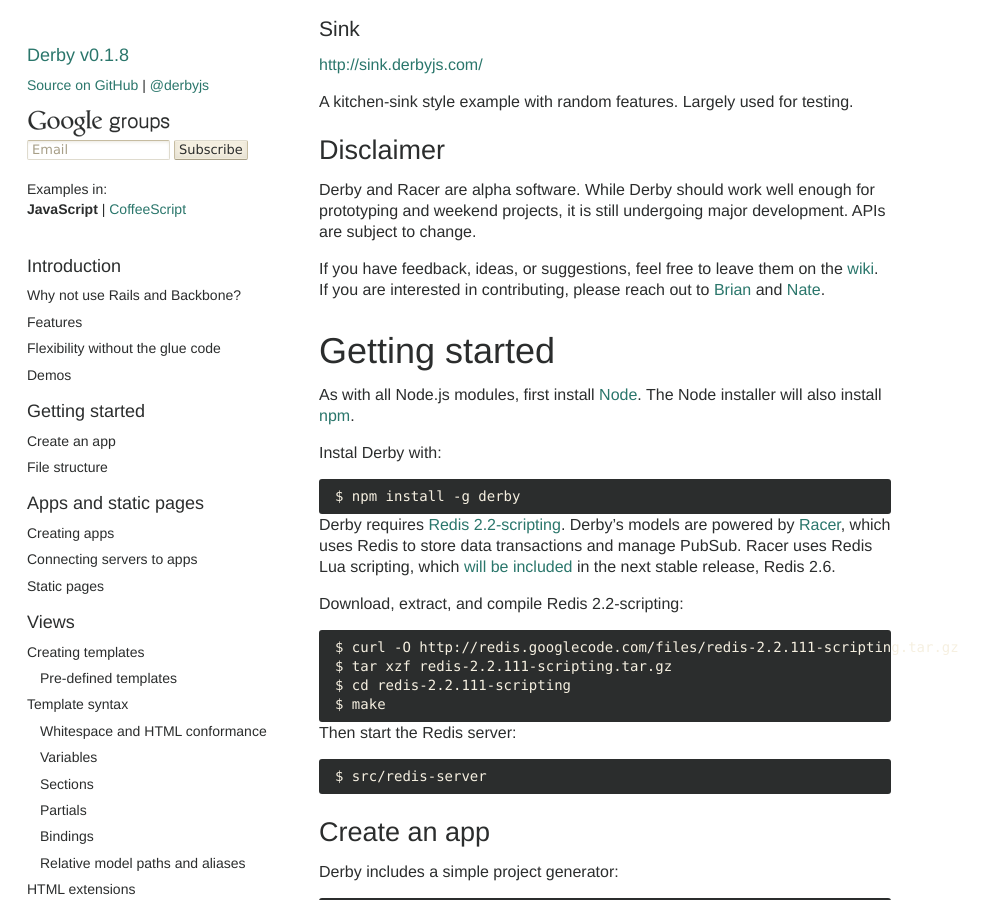
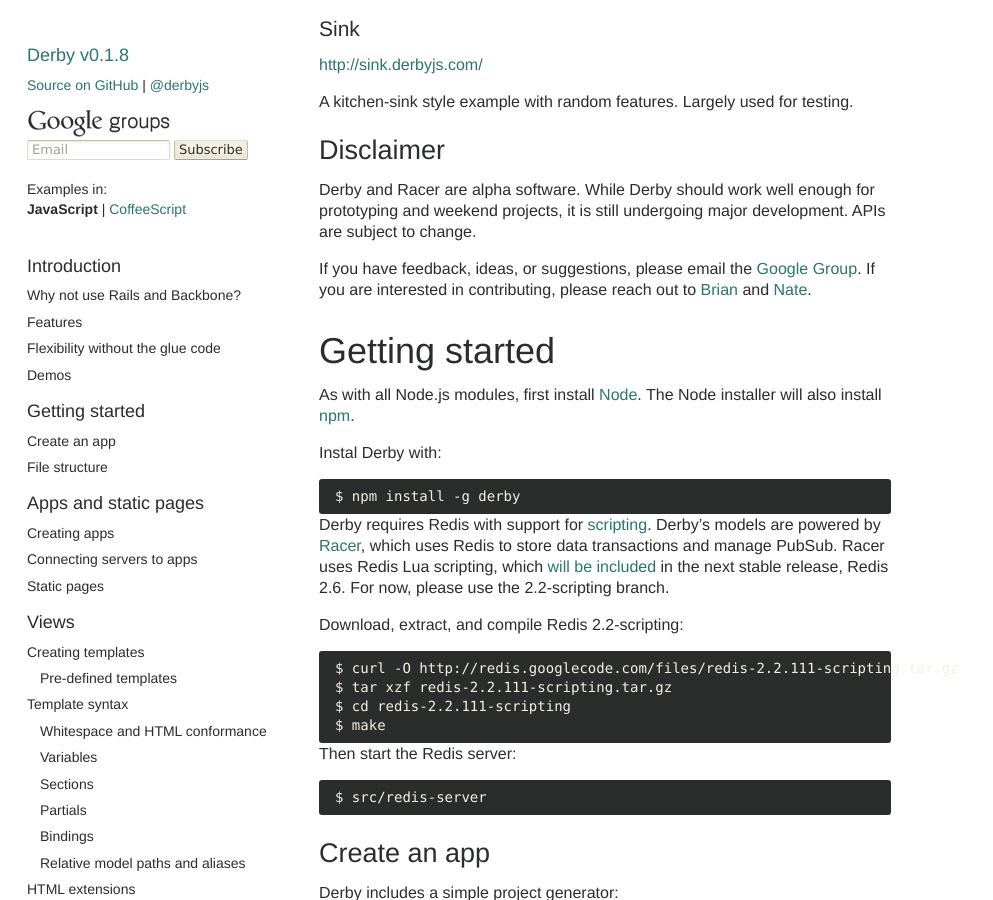
Before and after one commit to derbyjs/derby, a Jekyll site: the page built from index.md, in a window 1280 px wide and 900 px high, scrolled down 3826 px. Shown: the whole window, without its empty margins (0-993 px from the left). Built offline with Jekyll 4.4.1, drawn with Linux system fonts in a browser that asks for light colours.

Commit message:
update info on redis

```diff
--- a/index.md
+++ b/index.md
@@ -239,7 +239,7 @@ A kitchen-sink style example with random features. Largely used for testing.
 
 Derby and Racer are alpha software. While Derby should work well enough for prototyping and weekend projects, it is still undergoing major development. APIs are subject to change.
 
-If you have feedback, ideas, or suggestions, feel free to leave them on the [wiki](https://github.com/codeparty/derby/wiki). If you are interested in contributing, please reach out to [Brian](https://github.com/bnoguchi) and [Nate](https://github.com/nateps).
+If you have feedback, ideas, or suggestions, please email the [Google Group](http://groups.google.com/group/derbyjs). If you are interested in contributing, please reach out to [Brian](https://github.com/bnoguchi) and [Nate](https://github.com/nateps).
 
 # Getting started
 
@@ -249,7 +249,7 @@ Instal Derby with:
 
     $ npm install -g derby
 
-Derby requires [Redis 2.2-scripting](https://github.com/antirez/redis/tree/2.2-scripting). Derby's models are powered by [Racer](http://racerjs.com/), which uses Redis to store data transactions and manage PubSub. Racer uses Redis Lua scripting, which [will be included](http://antirez.com/post/everything-about-redis-24) in the next stable release, Redis 2.6.
+Derby requires Redis with support for [scripting](http://redis.io/commands/eval). Derby's models are powered by [Racer](http://racerjs.com/), which uses Redis to store data transactions and manage PubSub. Racer uses Redis Lua scripting, which [will be included](http://antirez.com/post/short-term-redis-plans.html) in the next stable release, Redis 2.6. For now, please use the 2.2-scripting branch.
 
 Download, extract, and compile Redis 2.2-scripting:
 
```
